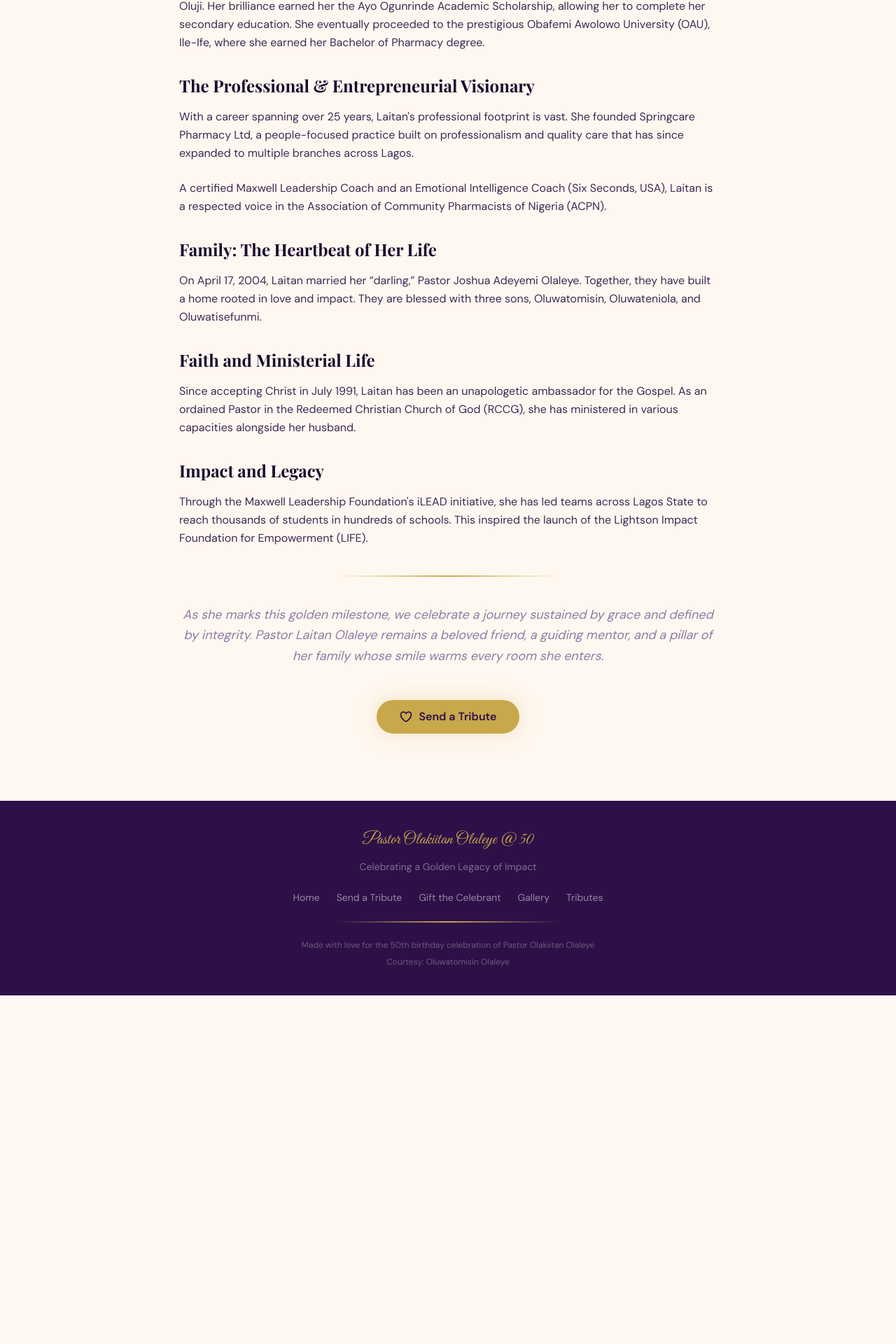
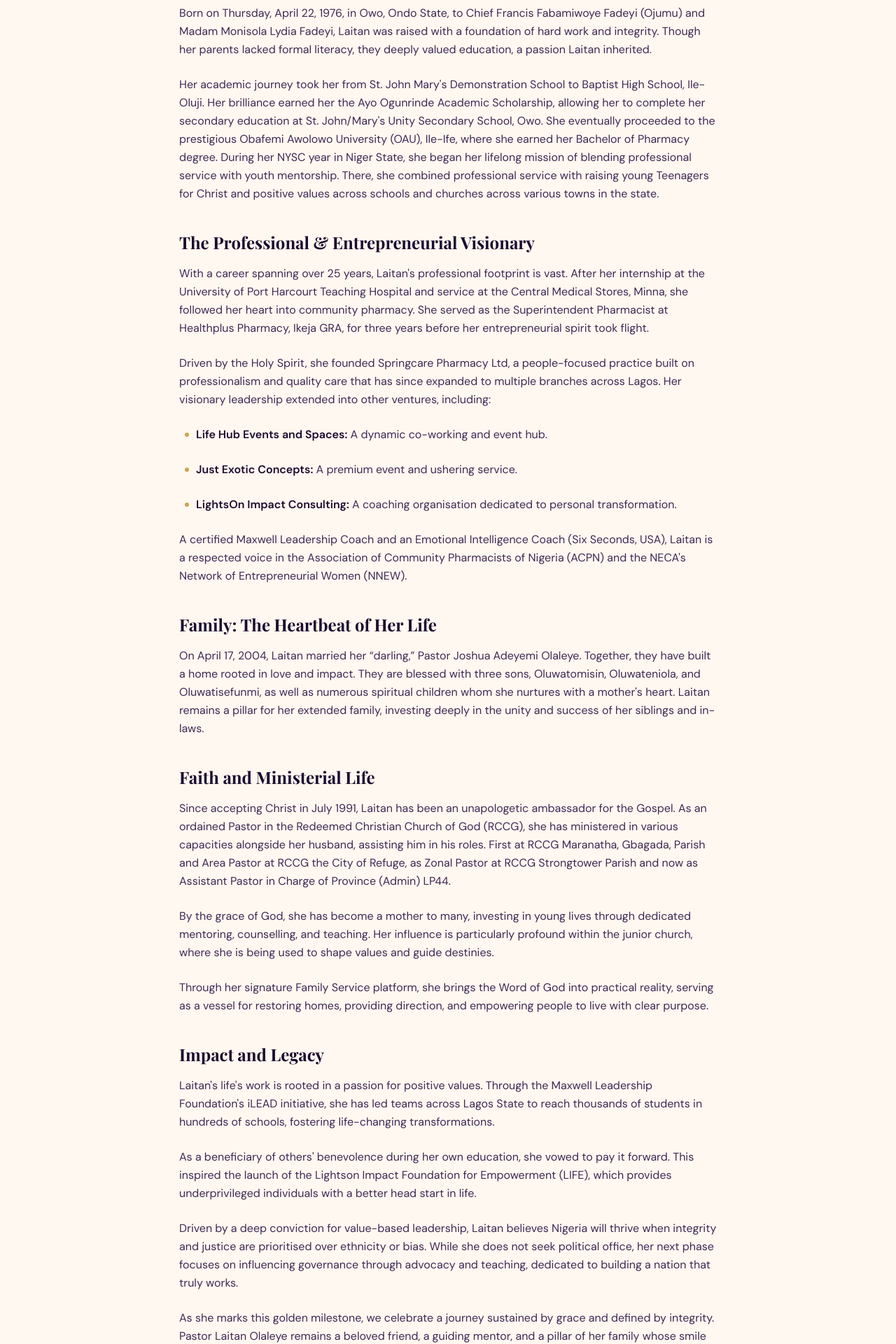
Before and after one commit to Tolaleye1/Birthday_Website, a Next.js app: page /about in a window 1280 px wide. Shown: the part 855-2775 px from the top of the page at 70% size. Before the commit the page ends 2277 px from the top, so only its background shows below. Built offline with nearby package versions, Linux system fonts and the light colour scheme.

Commit message:
feat: updated About page with exact biography document content

```diff
--- a/src/app/about/page.tsx
+++ b/src/app/about/page.tsx
@@ -17,48 +17,80 @@ export default function AboutPage() {
           <div className="max-w-3xl mx-auto">
             <div className="gold-divider max-w-xs mx-auto mb-12" />
 
+            <h2 className="font-[family-name:var(--font-display)] text-3xl font-bold text-center text-text-dark mb-8">
+              Celebrating Pastor Olakiitan Olaleye: A Golden Legacy of Impact at 50
+            </h2>
+
             <p className="text-text-body leading-relaxed text-lg mb-8">
               Olakiitan Josephine Olaleye, affectionately known as &ldquo;Laitan&rdquo; by many and &ldquo;Ms LightsOn!&rdquo; by the thousands of school students she inspires, has spent five decades embodying resilience, grace, and excellence. As she hits this golden milestone, we celebrate a life that is a resounding testimony to God&apos;s mercy.
             </p>
 
-            <h2 className="font-[family-name:var(--font-display)] text-2xl font-bold text-text-dark mb-4">Early Life and Education</h2>
+            <h2 className="font-[family-name:var(--font-display)] text-2xl font-bold text-text-dark mb-4 mt-10">Early Life and Education</h2>
             <p className="text-text-body leading-relaxed mb-6">
               Laitan&apos;s journey is defined by divine intervention. Just days before her first birthday, she crawled beneath the massive tyres of her father&apos;s &ldquo;911 truck.&rdquo; The engine roared to life, but before the vehicle could move, God intervened, sparing her life for the great purpose she carries today.
             </p>
             <p className="text-text-body leading-relaxed mb-6">
-              Born in Owo, Ondo State, to Chief Francis Fabamiwoye Fadeyi (Ojumu) and Madam Monisola Lydia Fadeyi, Laitan was raised with a foundation of hard work and integrity.
+              Born on Thursday, April 22, 1976, in Owo, Ondo State, to Chief Francis Fabamiwoye Fadeyi (Ojumu) and Madam Monisola Lydia Fadeyi, Laitan was raised with a foundation of hard work and integrity. Though her parents lacked formal literacy, they deeply valued education, a passion Laitan inherited.
             </p>
             <p className="text-text-body leading-relaxed mb-8">
-              Her academic journey took her from St. John Mary&apos;s Demonstration School to Baptist High School, Ile-Oluji. Her brilliance earned her the Ayo Ogunrinde Academic Scholarship, allowing her to complete her secondary education. She eventually proceeded to the prestigious Obafemi Awolowo University (OAU), Ile-Ife, where she earned her Bachelor of Pharmacy degree.
+              Her academic journey took her from St. John Mary&apos;s Demonstration School to Baptist High School, Ile-Oluji. Her brilliance earned her the Ayo Ogunrinde Academic Scholarship, allowing her to complete her secondary education at St. John/Mary&apos;s Unity Secondary School, Owo. She eventually proceeded to the prestigious Obafemi Awolowo University (OAU), Ile-Ife, where she earned her Bachelor of Pharmacy degree. During her NYSC year in Niger State, she began her lifelong mission of blending professional service with youth mentorship. There, she combined professional service with raising young Teenagers for Christ and positive values across schools and churches across various towns in the state.
             </p>
 
-            <h2 className="font-[family-name:var(--font-display)] text-2xl font-bold text-text-dark mb-4">The Professional &amp; Entrepreneurial Visionary</h2>
+            <h2 className="font-[family-name:var(--font-display)] text-2xl font-bold text-text-dark mb-4 mt-10">The Professional &amp; Entrepreneurial Visionary</h2>
             <p className="text-text-body leading-relaxed mb-6">
-              With a career spanning over 25 years, Laitan&apos;s professional footprint is vast. She founded Springcare Pharmacy Ltd, a people-focused practice built on professionalism and quality care that has since expanded to multiple branches across Lagos.
+              With a career spanning over 25 years, Laitan&apos;s professional footprint is vast. After her internship at the University of Port Harcourt Teaching Hospital and service at the Central Medical Stores, Minna, she followed her heart into community pharmacy. She served as the Superintendent Pharmacist at Healthplus Pharmacy, Ikeja GRA, for three years before her entrepreneurial spirit took flight.
+            </p>
+            <p className="text-text-body leading-relaxed mb-6">
+              Driven by the Holy Spirit, she founded Springcare Pharmacy Ltd, a people-focused practice built on professionalism and quality care that has since expanded to multiple branches across Lagos. Her visionary leadership extended into other ventures, including:
+            </p>
+            <p className="text-text-body leading-relaxed mb-6 ml-6 relative before:content-[''] before:absolute before:-left-4 before:top-2.5 before:w-1.5 before:h-1.5 before:bg-gold before:rounded-full">
+              <span className="font-semibold text-text-dark">Life Hub Events and Spaces:</span> A dynamic co-working and event hub.
+            </p>
+            <p className="text-text-body leading-relaxed mb-6 ml-6 relative before:content-[''] before:absolute before:-left-4 before:top-2.5 before:w-1.5 before:h-1.5 before:bg-gold before:rounded-full">
+              <span className="font-semibold text-text-dark">Just Exotic Concepts:</span> A premium event and ushering service.
+            </p>
+            <p className="text-text-body leading-relaxed mb-6 ml-6 relative before:content-[''] before:absolute before:-left-4 before:top-2.5 before:w-1.5 before:h-1.5 before:bg-gold before:rounded-full">
+              <span className="font-semibold text-text-dark">LightsOn Impact Consulting:</span> A coaching organisation dedicated to personal transformation.
             </p>
             <p className="text-text-body leading-relaxed mb-8">
-              A certified Maxwell Leadership Coach and an Emotional Intelligence Coach (Six Seconds, USA), Laitan is a respected voice in the Association of Community Pharmacists of Nigeria (ACPN).
+              A certified Maxwell Leadership Coach and an Emotional Intelligence Coach (Six Seconds, USA), Laitan is a respected voice in the Association of Community Pharmacists of Nigeria (ACPN) and the NECA&apos;s Network of Entrepreneurial Women (NNEW).
             </p>
 
-            <h2 className="font-[family-name:var(--font-display)] text-2xl font-bold text-text-dark mb-4">Family: The Heartbeat of Her Life</h2>
+            <h2 className="font-[family-name:var(--font-display)] text-2xl font-bold text-text-dark mb-4 mt-10">Family: The Heartbeat of Her Life</h2>
             <p className="text-text-body leading-relaxed mb-8">
-              On April 17, 2004, Laitan married her &ldquo;darling,&rdquo; Pastor Joshua Adeyemi Olaleye. Together, they have built a home rooted in love and impact. They are blessed with three sons, Oluwatomisin, Oluwateniola, and Oluwatisefunmi.
+              On April 17, 2004, Laitan married her &ldquo;darling,&rdquo; Pastor Joshua Adeyemi Olaleye. Together, they have built a home rooted in love and impact. They are blessed with three sons, Oluwatomisin, Oluwateniola, and Oluwatisefunmi, as well as numerous spiritual children whom she nurtures with a mother&apos;s heart. Laitan remains a pillar for her extended family, investing deeply in the unity and success of her siblings and in-laws.
             </p>
 
-            <h2 className="font-[family-name:var(--font-display)] text-2xl font-bold text-text-dark mb-4">Faith and Ministerial Life</h2>
+            <h2 className="font-[family-name:var(--font-display)] text-2xl font-bold text-text-dark mb-4 mt-10">Faith and Ministerial Life</h2>
+            <p className="text-text-body leading-relaxed mb-6">
+              Since accepting Christ in July 1991, Laitan has been an unapologetic ambassador for the Gospel. As an ordained Pastor in the Redeemed Christian Church of God (RCCG), she has ministered in various capacities alongside her husband, assisting him in his roles. First at RCCG Maranatha, Gbagada, Parish and Area Pastor at RCCG the City of Refuge, as Zonal Pastor at  RCCG Strongtower Parish and now as Assistant Pastor in Charge of Province (Admin) LP44.
+            </p>
+            <p className="text-text-body leading-relaxed mb-6">
+              By the grace of God, she has become a mother to many, investing in young lives through dedicated mentoring, counselling, and teaching. Her influence is particularly profound within the junior church, where she is being used to shape values and guide destinies.
+            </p>
             <p className="text-text-body leading-relaxed mb-8">
-              Since accepting Christ in July 1991, Laitan has been an unapologetic ambassador for the Gospel. As an ordained Pastor in the Redeemed Christian Church of God (RCCG), she has ministered in various capacities alongside her husband.
+              Through her signature Family Service platform, she brings the Word of God into practical reality, serving as a vessel for restoring homes, providing direction, and empowering people to live with clear purpose.
             </p>
 
-            <h2 className="font-[family-name:var(--font-display)] text-2xl font-bold text-text-dark mb-4">Impact and Legacy</h2>
+            <h2 className="font-[family-name:var(--font-display)] text-2xl font-bold text-text-dark mb-4 mt-10">Impact and Legacy</h2>
+            <p className="text-text-body leading-relaxed mb-6">
+              Laitan&apos;s life&apos;s work is rooted in a passion for positive values. Through the Maxwell Leadership Foundation&apos;s iLEAD initiative, she has led teams across Lagos State to reach thousands of students in hundreds of schools, fostering life-changing transformations.
+            </p>
+            <p className="text-text-body leading-relaxed mb-6">
+              As a beneficiary of others&apos; benevolence during her own education, she vowed to pay it forward. This inspired the launch of the Lightson Impact Foundation for Empowerment (LIFE), which provides underprivileged individuals with a better head start in life.
+            </p>
+            <p className="text-text-body leading-relaxed mb-6">
+              Driven by a deep conviction for value-based leadership, Laitan believes Nigeria will thrive when integrity and justice are prioritised over ethnicity or bias. While she does not seek political office, her next phase focuses on influencing governance through advocacy and teaching, dedicated to building a nation that truly works.
+            </p>
+            <p className="text-text-body leading-relaxed mb-6">
+              As she marks this golden milestone, we celebrate a journey sustained by grace and defined by integrity. Pastor Laitan Olaleye remains a beloved friend, a guiding mentor, and a pillar of her family whose smile warms every room she enters.
+            </p>
             <p className="text-text-body leading-relaxed mb-8">
-              Through the Maxwell Leadership Foundation&apos;s iLEAD initiative, she has led teams across Lagos State to reach thousands of students in hundreds of schools. This inspired the launch of the Lightson Impact Foundation for Empowerment (LIFE).
+              Our prayer is for many more fruitful years characterised by good health, a sound mind, and ever-increasing impact.
             </p>
 
-            <div className="gold-divider max-w-xs mx-auto my-10" />
-
-            <p className="text-text-muted leading-relaxed italic text-center text-lg">
-              As she marks this golden milestone, we celebrate a journey sustained by grace and defined by integrity. Pastor Laitan Olaleye remains a beloved friend, a guiding mentor, and a pillar of her family whose smile warms every room she enters.
+            <p className="font-[family-name:var(--font-display)] text-center text-xl text-gold-dark font-bold italic mt-8">
+              Glory to God for Fifty Hearty Years!
             </p>
 
             <div className="text-center mt-12">
```
